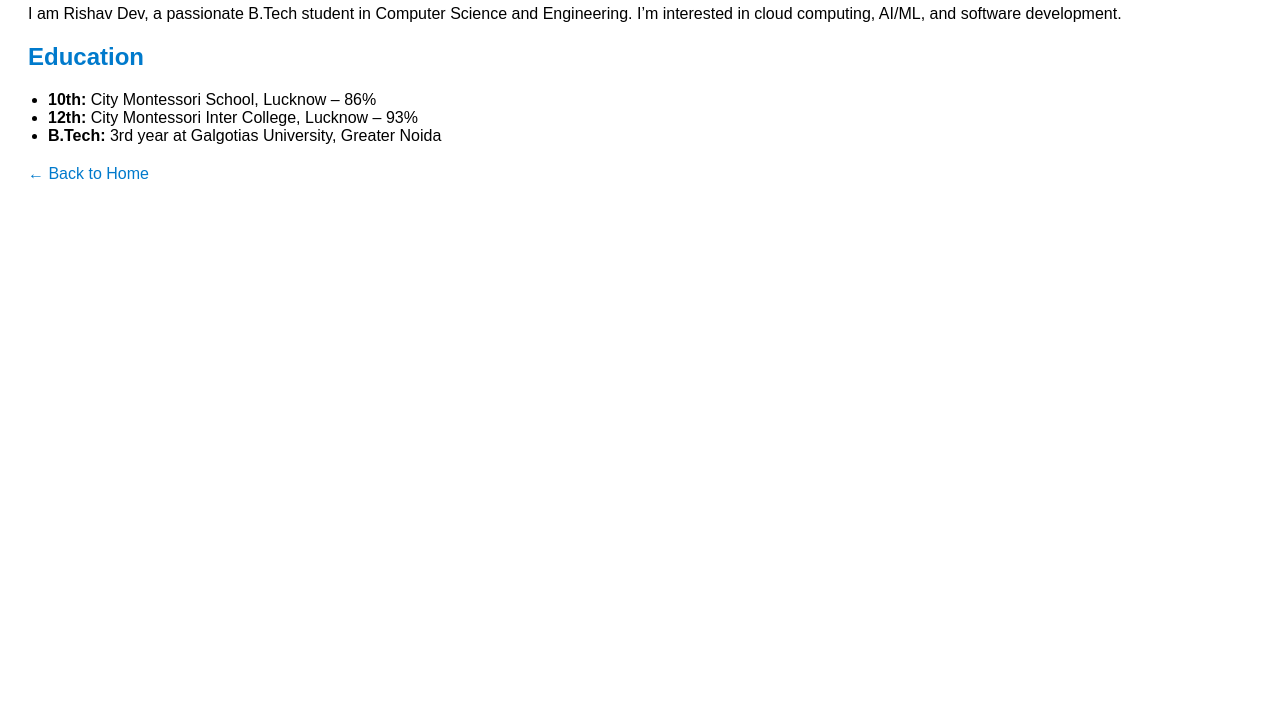
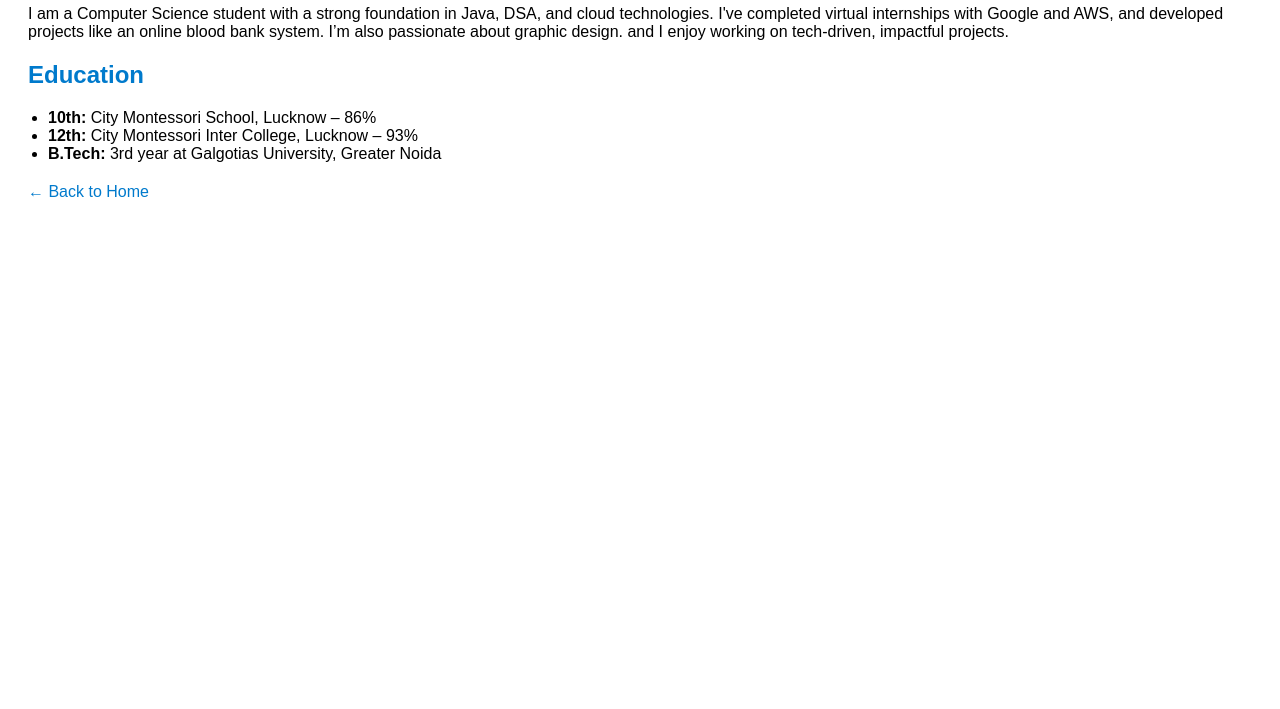
Before and after one commit to rishavdev4/cv-frames-project, a plain HTML site: page about.html in a window 1280 px wide. Shown: the part 91-800 px from the top of the page. Drawn offline with Linux system fonts and the light colour scheme.

Commit message:
Update about.html

```diff
--- a/about.html
+++ b/about.html
@@ -28,7 +28,9 @@
 </head>
 <body>
   <h2>About Me</h2>
-  <p>I am Rishav Dev, a passionate B.Tech student in Computer Science and Engineering. I’m interested in cloud computing, AI/ML, and software development.</p>
+  <p>I am a Computer Science student with a strong foundation in Java, DSA, and cloud technologies.
+    I've completed virtual internships with Google and AWS, and developed projects like an online blood bank system.
+    I’m also passionate about graphic design. and I enjoy working on tech-driven, impactful projects.</p>
 
   <h2>Education</h2>
   <ul>
```
